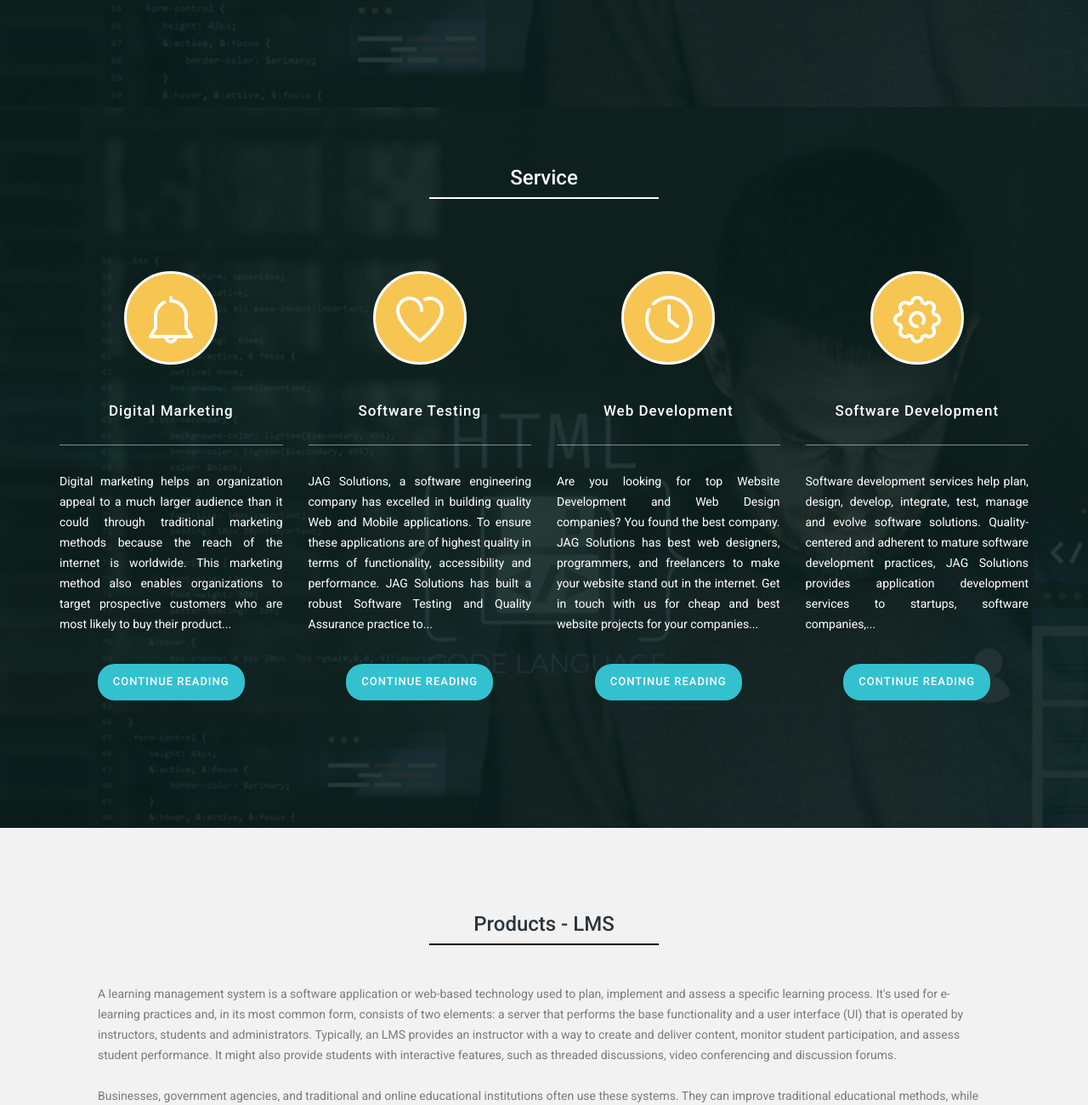
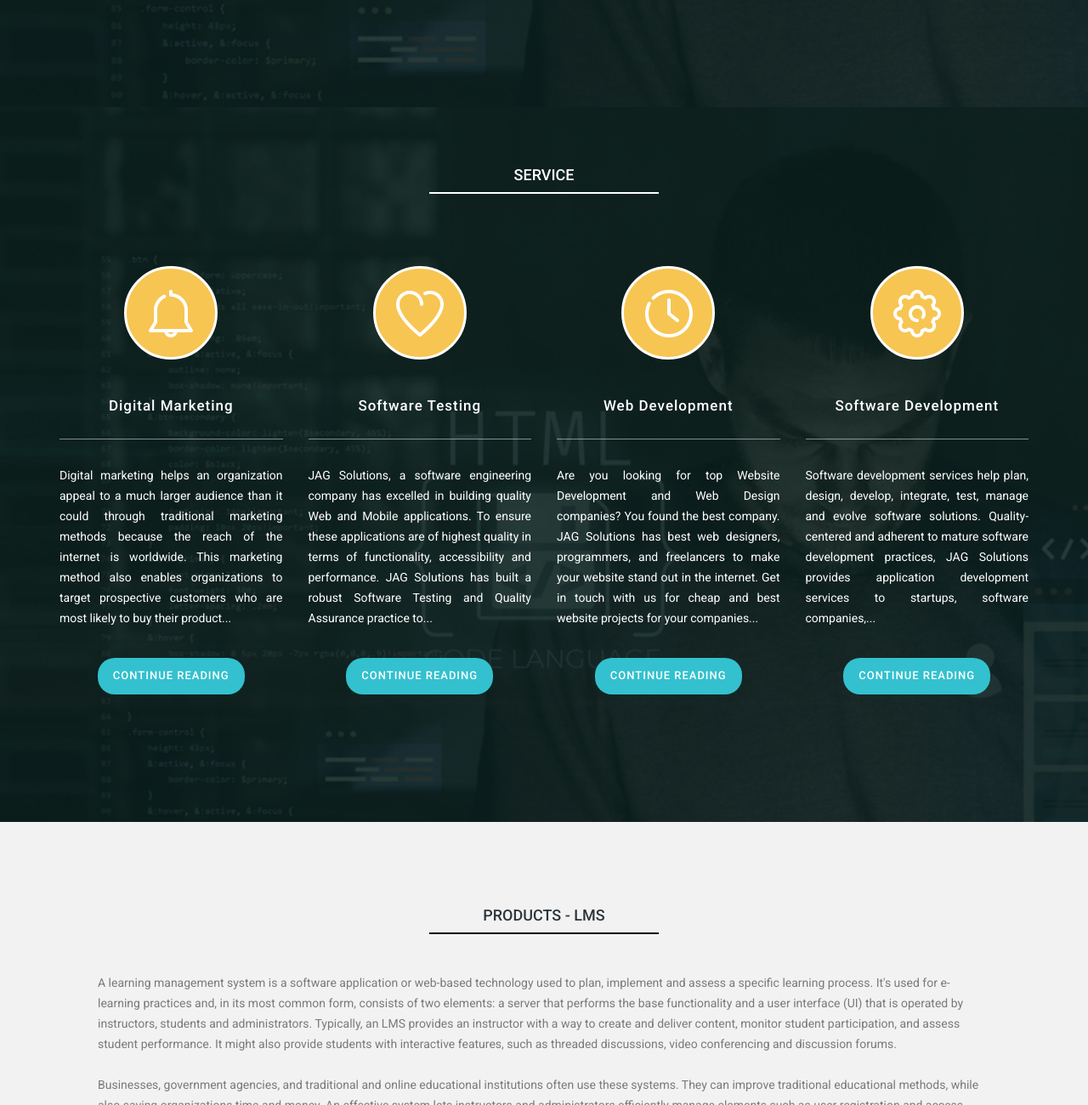
Before and after one commit to msdharani1/demo_jag, a plain HTML site: page index.html in a window 1280 px wide. Shown: the part 1599-2899 px from the top of the page at 85% size. Drawn offline with nearby package versions, Linux system fonts and the light colour scheme.

Commit message:
change font size

```diff
--- a/css/templatemo-style.css
+++ b/css/templatemo-style.css
@@ -1099,11 +1099,11 @@ footer .connect-us ul li a:hover {
 	margin-top: 10px;
 }
 .products_heading{
-	font-size: 24px;
+	font-size: 18px;
 	text-align: center;
 }
 .service_heading{
-	font-size: 24px;
+	font-size: 18px;
 	text-align: center;
 	color: #ffffff;
 	position: relative;
--- a/index.html
+++ b/index.html
@@ -161,7 +161,7 @@ JAG_Solutions
 
 
     <section id="about" class="page-section">
-        <h3 class="service_heading">Service</h3>
+        <h3 class="service_heading">SERVICE</h3>
         <div class="service-line"></div>
         <div class="container">
             <div class="row">
@@ -234,7 +234,7 @@ JAG_Solutions
    <section id="portfolio" class="page-section">
         <div class="container">
             <div class="row">
-                <h1 class="products_heading">Products - LMS</h1>
+                <h1 class="products_heading">PRODUCTS - LMS</h1>
                 <div class="line-product"></div><br><br><br>
                     <div class="service-item">
                         </div>
```
